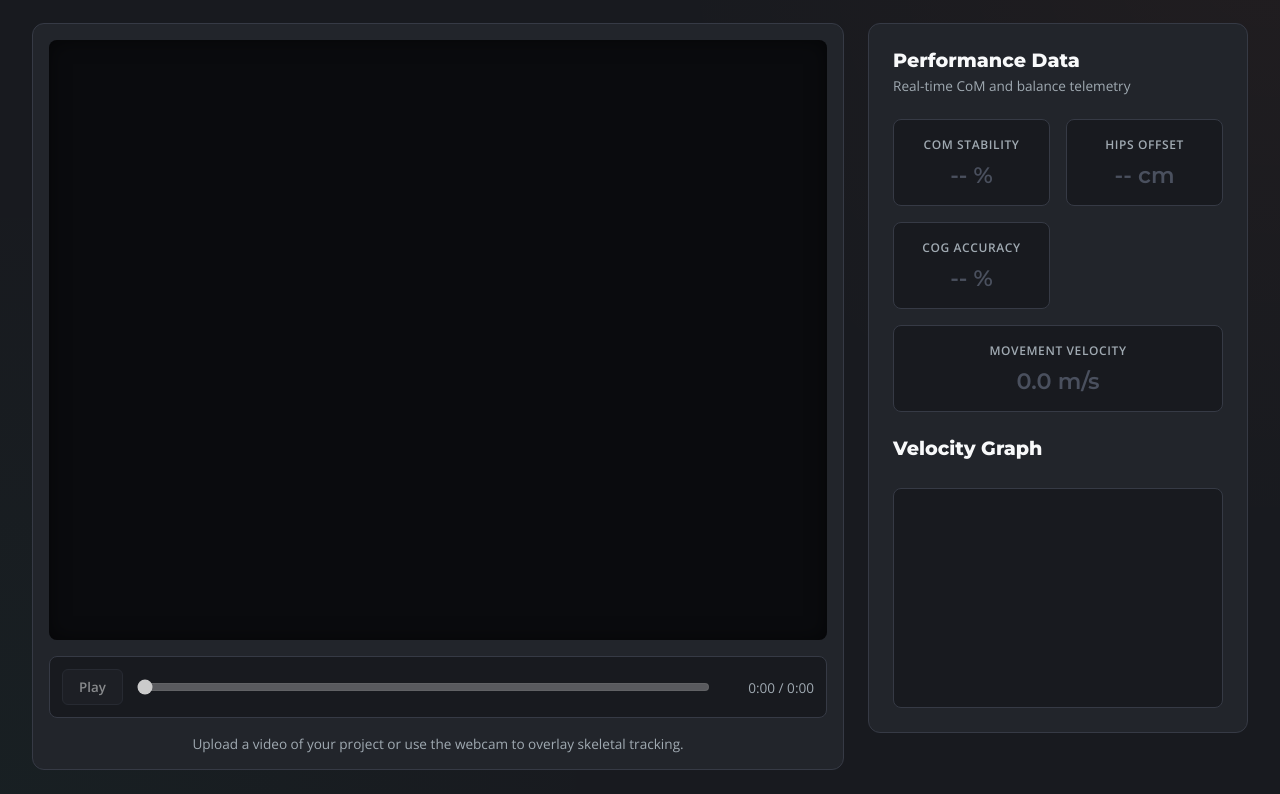
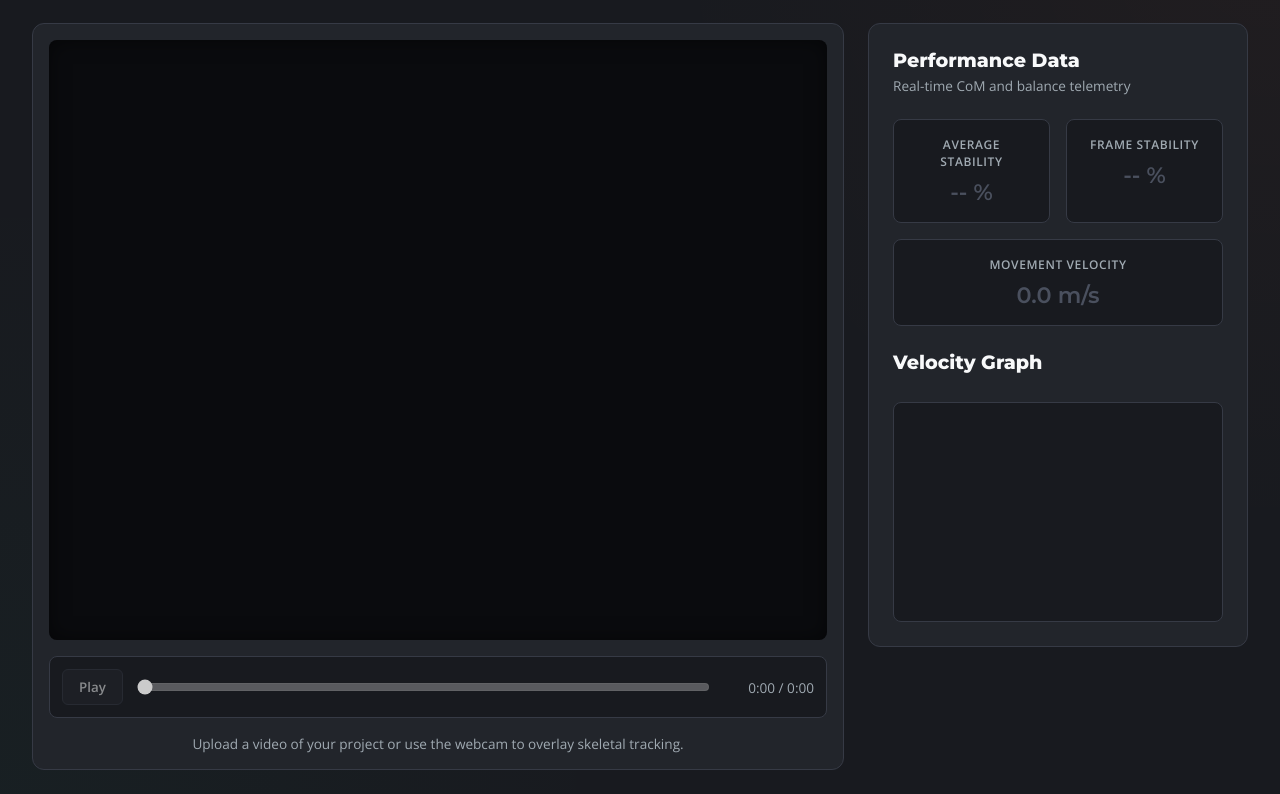
Before and after one commit to WhereTheCheese/RockClimbing, a website: page index.html in a window 1280 px wide. Shown: the part 78-872 px from the top of the page. Drawn offline with nearby package versions, Linux system fonts and the light colour scheme.

Commit message:
Remove Hips Offset card and rename stability metrics

```diff
--- a/index.html
+++ b/index.html
@@ -372,15 +372,11 @@
 
             <div class="data-grid">
                 <div class="data-card">
-                    <h3>CoM Stability</h3>
+                    <h3>Average Stability</h3>
                     <div class="data-value placeholder" id="data-stability">-- %</div>
                 </div>
                 <div class="data-card">
-                    <h3>Hips Offset</h3>
-                    <div class="data-value placeholder" id="data-offset">-- cm</div>
-                </div>
-                <div class="data-card">
-                    <h3>COG Accuracy</h3>
+                    <h3>Frame Stability</h3>
                     <div class="data-value placeholder" id="data-cog-accuracy">-- %</div>
                 </div>
                 <div class="data-card full-width">
```
